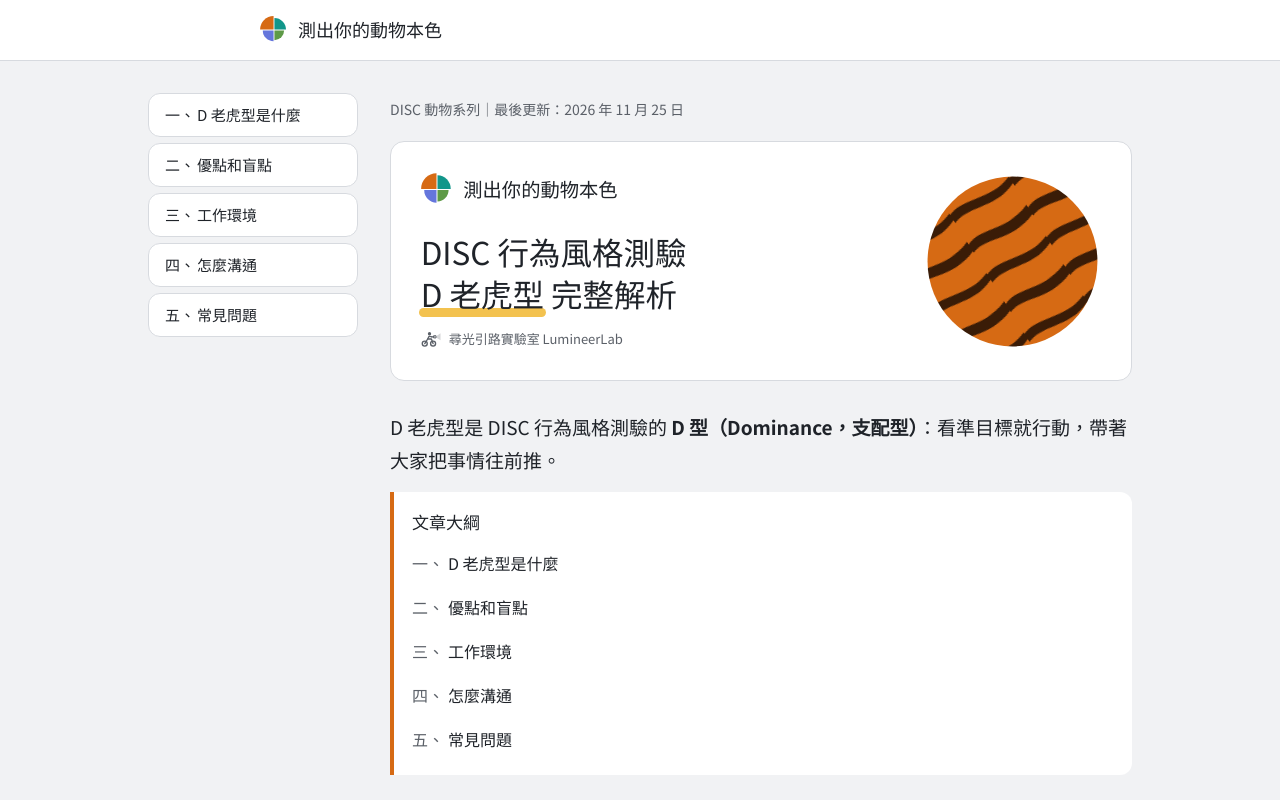
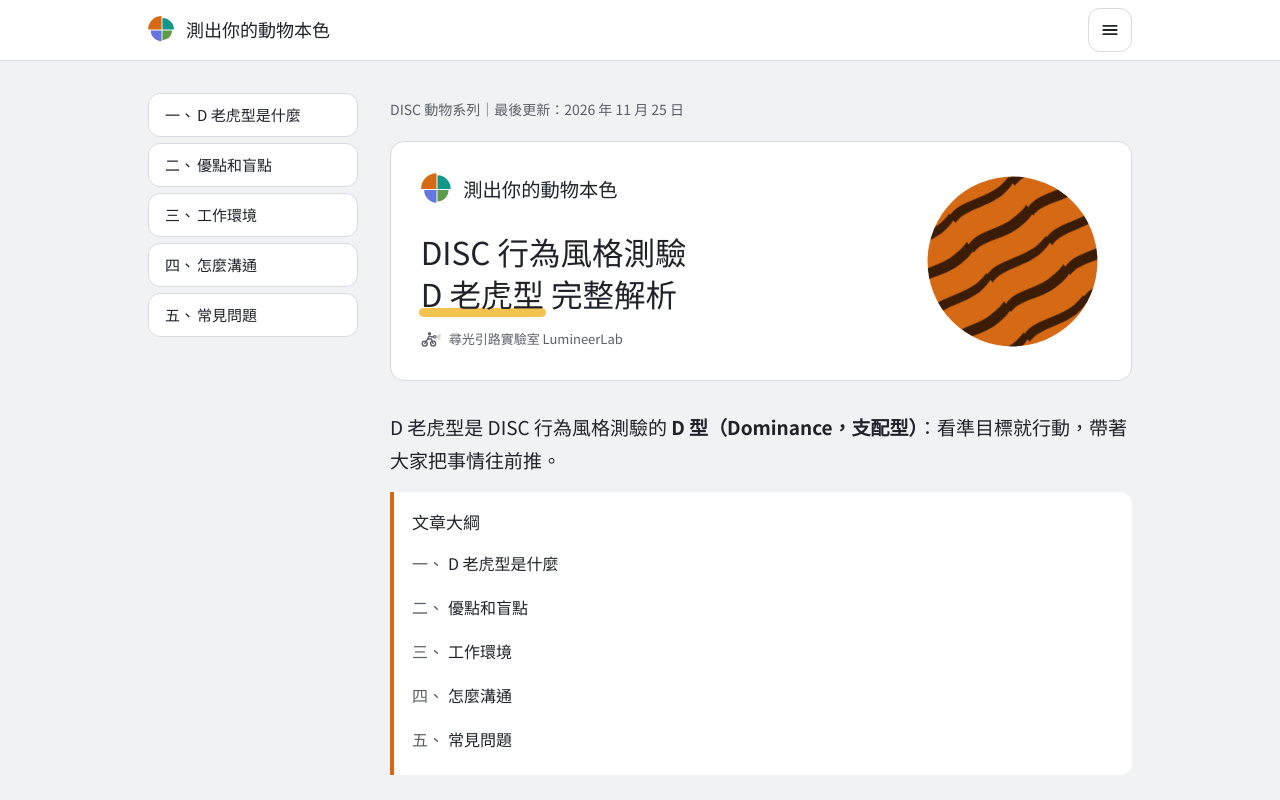
Before and after one commit to LuniHorn27/animal-colors-disc, a plain HTML site: page disc-tiger.html in a window 1280 px wide. Shown: the top 800 px of the page. Drawn offline with Linux system fonts and the light colour scheme; a web font is replaced by a local one.

Commit message:
disc-tiger.html：套用共用頂欄（加漢堡選單，logo 對齊內文左邊）
Co-Authored-By: Claude Sonnet 5.5 <noreply@anthropic.com>

```diff
--- a/disc-tiger.html
+++ b/disc-tiger.html
@@ -91,6 +91,7 @@ main{max-width:1080px}
 .q summary::after{content:"＋";flex:none;font-size:20px;color:var(--muted)}.q[open] summary::after{content:"－"}
 .q p{margin:0 0 16px}
 </style>
+<link rel="stylesheet" href="brand/article-bar.css">
 <script>try{const t=localStorage.getItem('disc-theme'); if(t==='dark'||t==='light') document.documentElement.dataset.theme=t;}catch(e){}</script>
 
 <div class="rbar" aria-hidden="true"><i id="rbar-i"></i></div>
@@ -183,4 +184,5 @@ main{max-width:1080px}
   <p class="foot"><a href="privacy.html">隱私說明</a></p>
 <script>(function(){var i=document.getElementById('rbar-i');if(!i)return;function u(){var h=document.documentElement,m=h.scrollHeight-h.clientHeight;i.style.width=(m>0?Math.min(100,h.scrollTop/m*100):0)+'%'}addEventListener('scroll',u,{passive:true});addEventListener('resize',u);u()})()</script>
 </main>
+<script src="js/article-bar.js"></script>
 </html>
```
